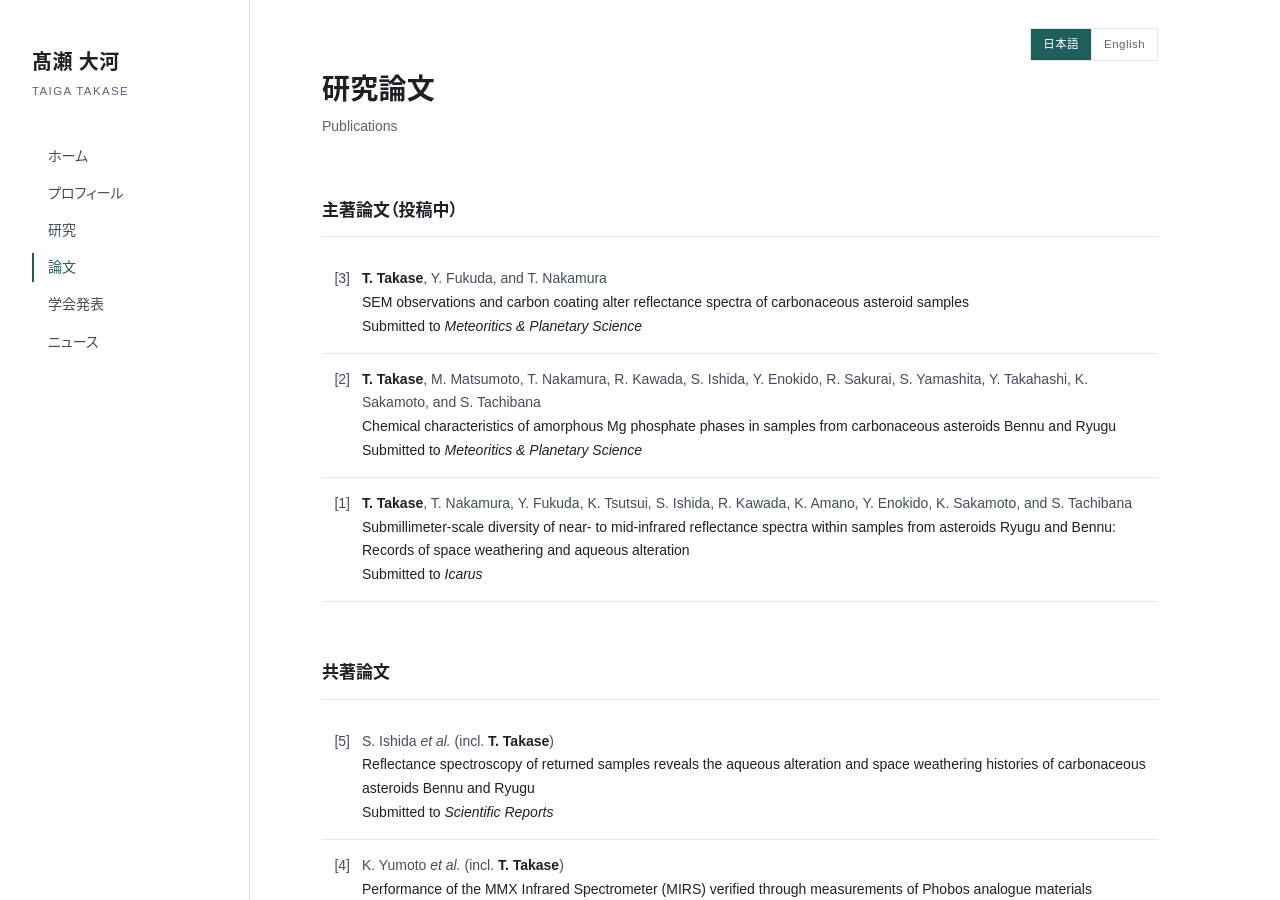
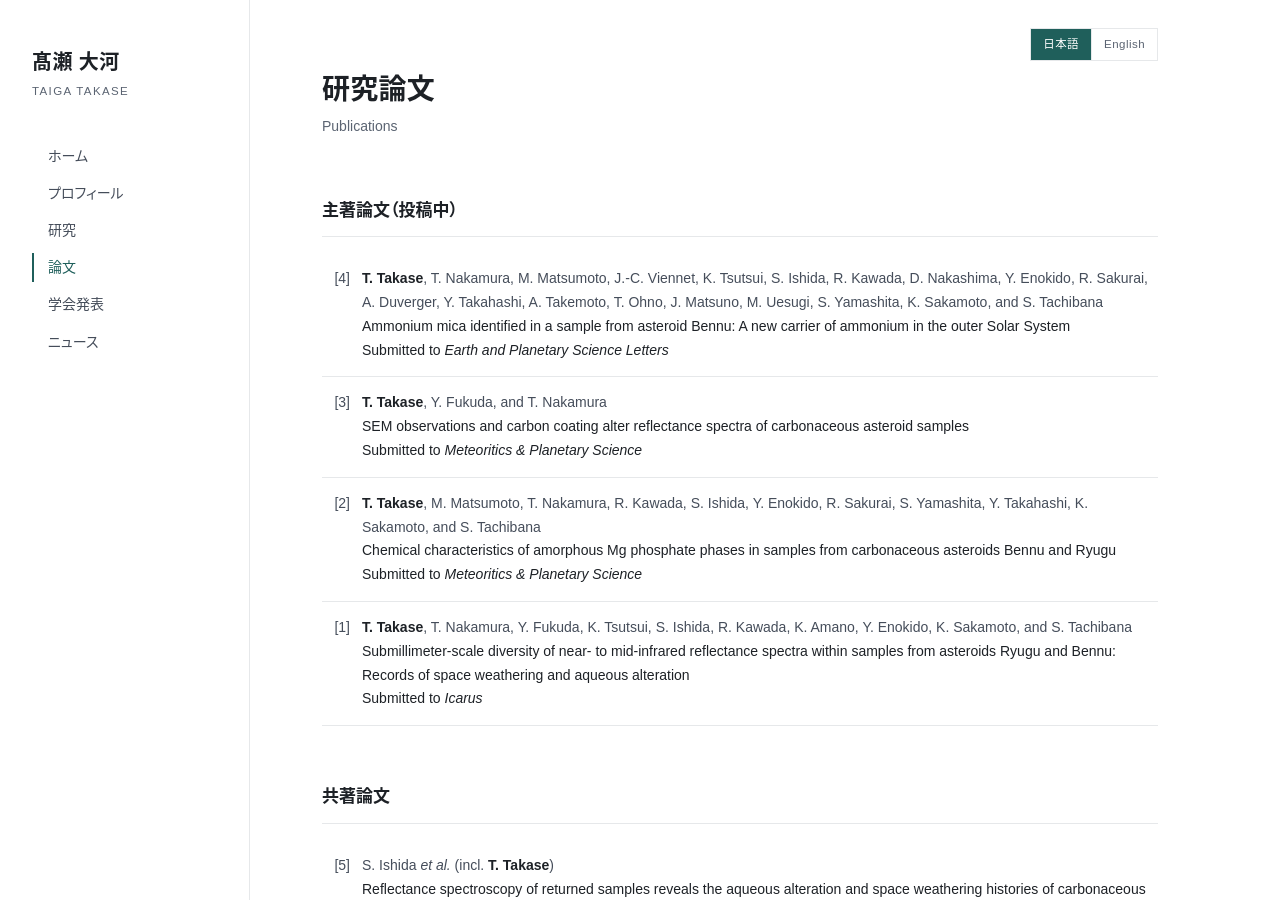
Before and after one commit to takasetaigat1/takasetaigat1.github.io, a Jekyll site: the page built from publications.html, in a window 1280 px wide and 900 px high. Built offline with Jekyll 4.4.1, drawn with Linux system fonts in a browser that asks for light colours; some web fonts are replaced.

Commit message:
Add first-author submitted paper (Ammonium mica in Bennu, EPSL)
Co-Authored-By: Claude Fable 5.1 <noreply@anthropic.com>
Claude-Session: https://claude.ai/code/session_01WJ69PvNMxXwpNZfvYmXkxj

```diff
--- a/_data/publications.yml
+++ b/_data/publications.yml
@@ -22,6 +22,13 @@
 # status が submitted のときは「Submitted to 誌名」と表示されます。
 
 # ---- 主著論文（投稿中） ----
+- category: first_submitted
+  year: 2026
+  authors: "<me>T. Takase</me>, T. Nakamura, M. Matsumoto, J.-C. Viennet, K. Tsutsui, S. Ishida, R. Kawada, D. Nakashima, Y. Enokido, R. Sakurai, A. Duverger, Y. Takahashi, A. Takemoto, T. Ohno, J. Matsuno, M. Uesugi, S. Yamashita, K. Sakamoto, and S. Tachibana"
+  title: "Ammonium mica identified in a sample from asteroid Bennu: A new carrier of ammonium in the outer Solar System"
+  journal: "Earth and Planetary Science Letters"
+  status: "submitted"
+
 - category: first_submitted
   year: 2026
   authors: "<me>T. Takase</me>, Y. Fukuda, and T. Nakamura"
```
